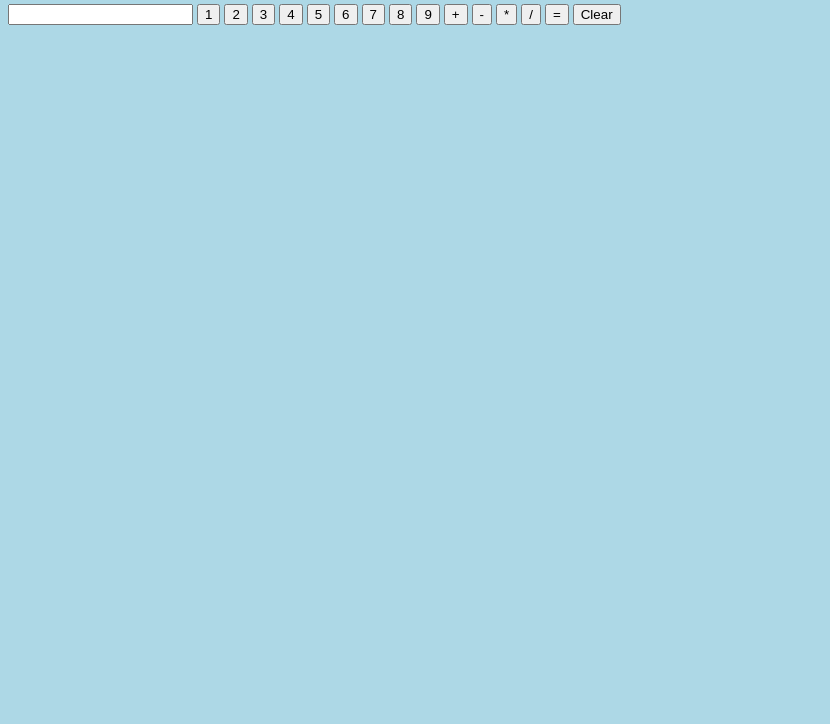
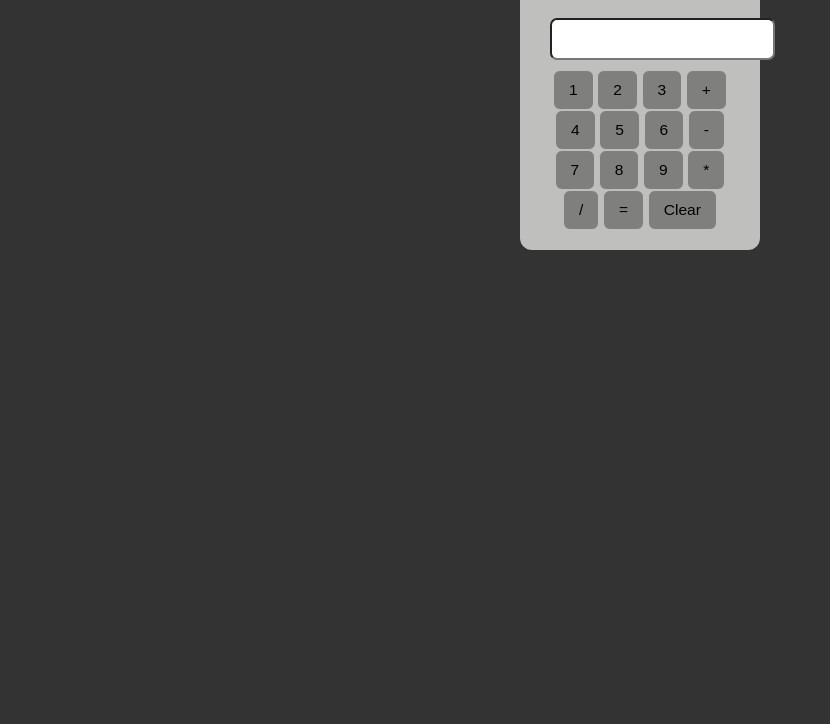
Before and after one commit to benmahowald/Calculator, a website: page public/index.html in a window 1280 px wide. Shown: the part 76-800 px from the top of the page, without its empty margins (0-830 px from the left). Drawn offline with Linux system fonts and the light colour scheme.

Commit message:
basic styling

```diff
--- a/public/index.html
+++ b/public/index.html
@@ -6,26 +6,28 @@
     <script src="scripts/jquery-3.1.0.min.js" charset="utf-8"></script>
     <script src="scripts/bootstrap.min.js" charset="utf-8"></script>
     <script src="scripts/calculator.js" charset="utf-8"></script>
+    <link rel="stylesheet" href="scripts/bootstrap.min.js" media="screen" title="no title">
     <link rel="stylesheet" href="style/style.css" media="screen" title="no title">
   </head>
   <body>
     <h1>Calculator</h1>
-    <div id="resultOutput"></div>
-    <input id="calcDisplay" type="number" value="">
+    <div id="container">
+      <input id="calcDisplay" type="text" value=""><br>
       <button class="number" data-digit="1">1</button>
       <button class="number" data-digit="2">2</button>
       <button class="number" data-digit="3">3</button>
+      <button id="plus" data-input-operator="+" class="operatorClass">+</button><br>
       <button class="number" data-digit="4">4</button>
       <button class="number" data-digit="5">5</button>
       <button class="number" data-digit="6">6</button>
+      <button id="minus" data-input-operator="-" class="operatorClass">-</button><br>
       <button class="number" data-digit="7">7</button>
       <button class="number" data-digit="8">8</button>
       <button class="number" data-digit="9">9</button>
-    <button id="plus" data-input-operator="+" class="operatorClass">+</button>
-    <button id="minus" data-input-operator="-" class="operatorClass">-</button>
-    <button id="multiply" data-input-operator="*" class="operatorClass">*</button>
+      <button id="multiply" data-input-operator="*" class="operatorClass">*</button><br>
       <button id="divide" data-input-operator="/" class="operatorClass">/</button>
       <button id="calculate">=</button>
       <button id="clear">Clear</div>
+    </container>
   </body>
 </html>
--- a/public/scripts/calculator.js
+++ b/public/scripts/calculator.js
@@ -27,6 +27,7 @@ console.log(input2);
   $('.operatorClass').on('click', function () {
     // console.log('in operatorClass click');
     mathOperator = $(this).data('input-operator');
+
   });
 
   $('#calculate').on('click', function () {
--- a/public/style/style.css
+++ b/public/style/style.css
@@ -1,4 +1,32 @@
 html, body {
-  background-color: lightblue;
-  color: #444;
+  background-color: #333;
+  color: #E5E5E4;
+  font-family: arial, sans-serif;
+  font-size: 90%;
+  font-weight: lighter;
+  text-align: center;
 }
+#container {
+  background-color: #BFBFBE;
+  margin: auto auto;
+  padding: 20px;
+  width: 200px;
+  border-radius: 12px;
+}
+#calcDisplay {
+  margin: 10px;
+  padding: 10px;
+  border-radius: 7px;
+  font-size: 120%;
+}
+button {
+  cursor: pointer;
+  padding: 10px 15px;
+  background-color: #7F7F7E;
+  border: 1px solid #BFBFBE;
+  border-radius: 7px;
+  font-size: 120%;
+}
+button:hover {
+  background-color: #656562;
+}
```
Lines whose indentation alone changed are shown as unchanged.
